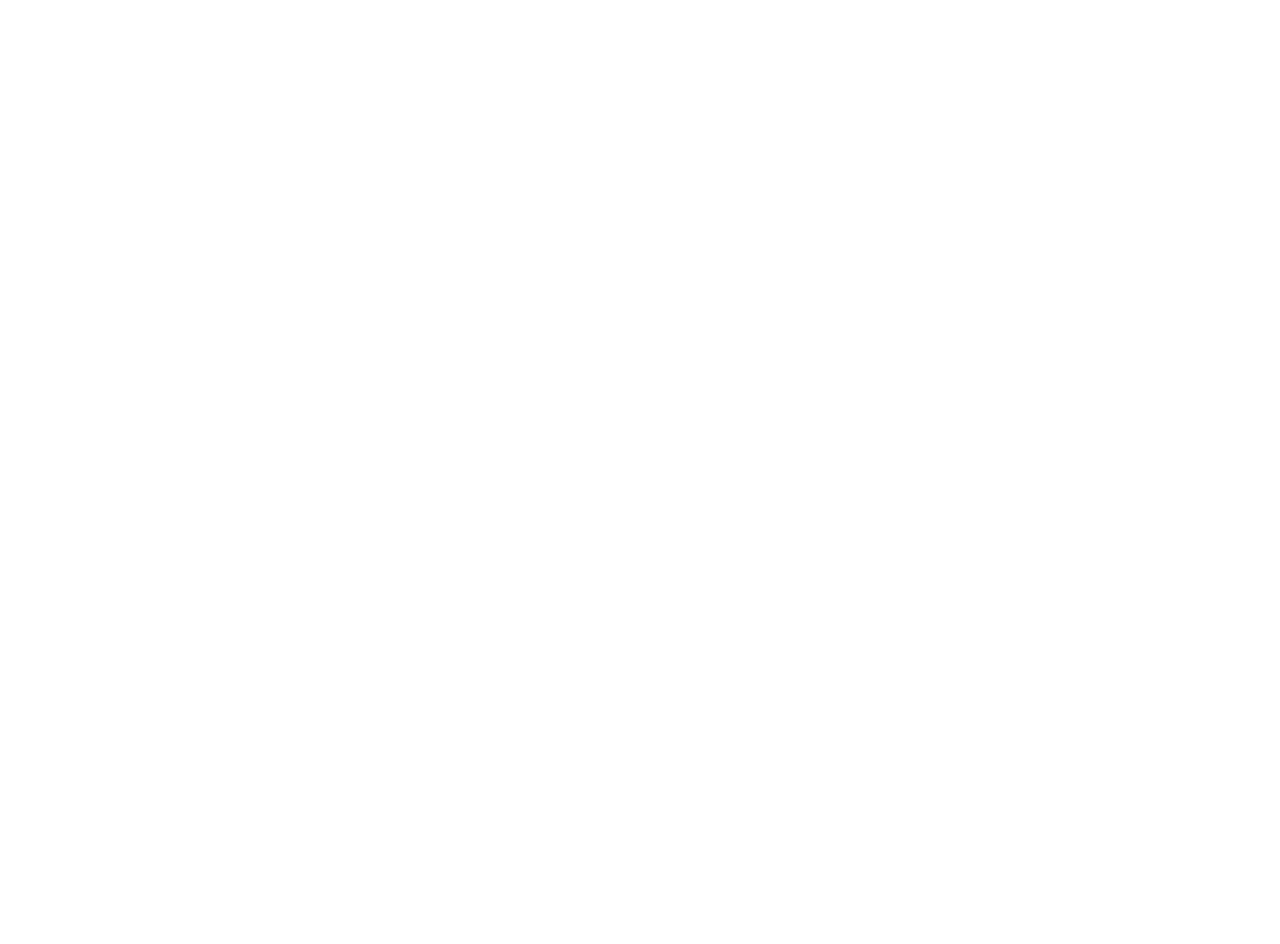
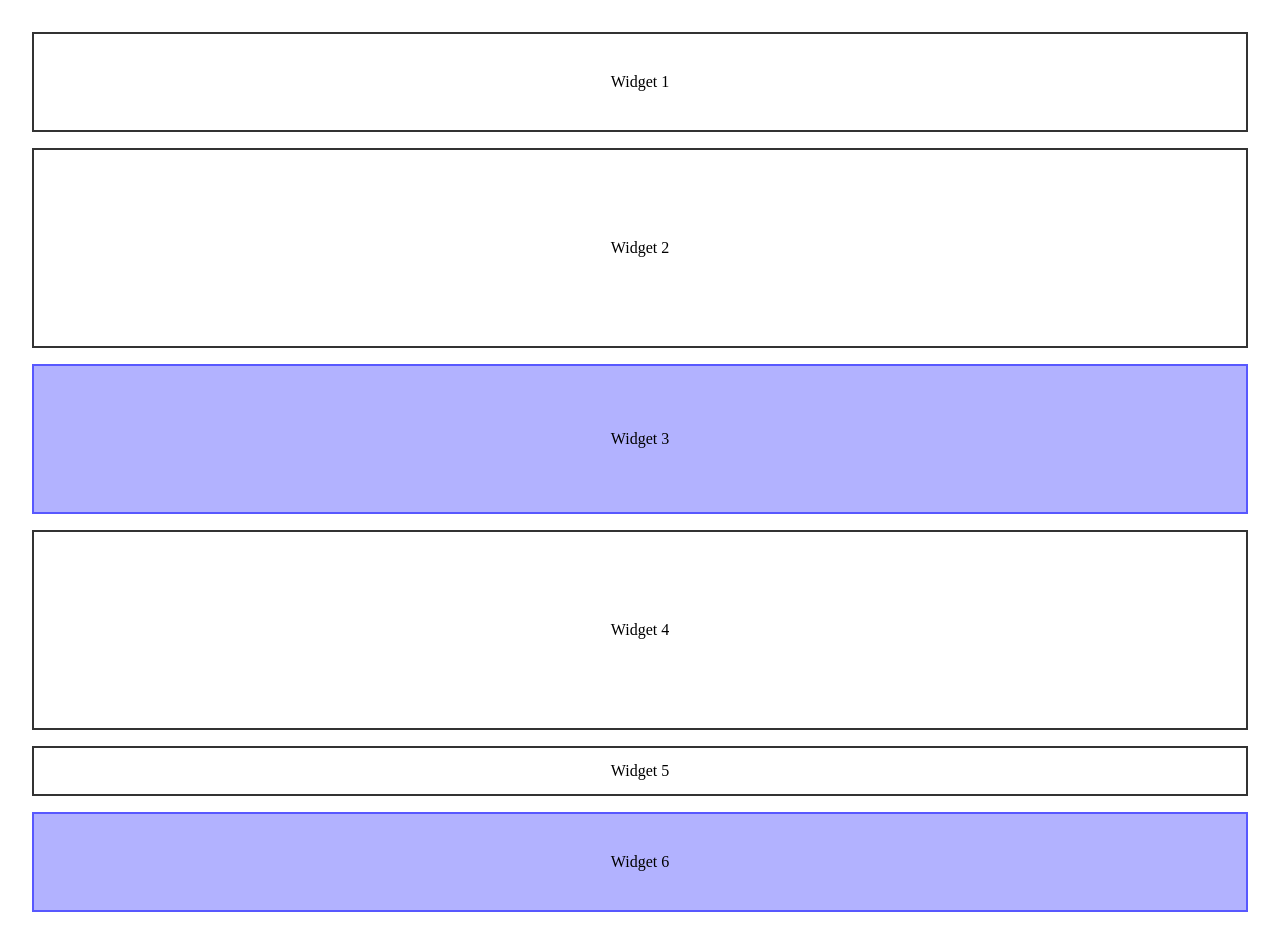
Before and after one commit to surajphedin-job-interviews/darsetech, a React (Vite) app: page / in a window 1280 px wide. Before the commit the page ends 800 px from the top, so only its background shows below. Built offline with nearby package versions, Linux system fonts and the light colour scheme.

Commit message:
feat: make components

```diff
--- a/src/App.tsx
+++ b/src/App.tsx
@@ -1,5 +1,11 @@
+import Gallery from "./components/Gallery/Gallery";
+
 function App() {
-  return <div></div>;
+  return (
+    <>
+      <Gallery></Gallery>
+    </>
+  );
 }
 
 export default App;
--- /dev/null
+++ b/src/components/Card/Card.tsx
@@ -0,0 +1,23 @@
+import "./card.css";
+
+const Card = (props: CardProps) => {
+  const { height, text, isSpecial = false } = props;
+  return (
+    <div
+      style={{
+        height: height,
+      }}
+      className={`card ${isSpecial ? "bg" : ""}`}
+    >
+      {text}
+    </div>
+  );
+};
+
+export default Card;
+
+interface CardProps {
+  height: string;
+  text: string;
+  isSpecial?: boolean;
+}
--- /dev/null
+++ b/src/components/Card/card.css
@@ -0,0 +1,11 @@
+.card {
+  display: flex;
+  align-items: center;
+  justify-content: center;
+  border: 2px solid #333;
+}
+
+.bg {
+  background-color: rgba(0, 0, 255, 0.3);
+  border-color: rgba(0, 0, 255, 0.5);
+}
--- /dev/null
+++ b/src/components/Gallery/Gallery.tsx
@@ -0,0 +1,20 @@
+import Card from "../Card/Card";
+import "./gallery.css";
+
+const Gallery = () => {
+  return (
+    <div className="root">
+      <Card height="100px" text="Widget 1"></Card>
+      <Card height="200px" text="Widget 2"></Card>
+      <Card height="150px" text="Widget 3" isSpecial></Card>
+
+      <Card height="200px" text="Widget 4"></Card>
+
+      <Card height="50px" text="Widget 5"></Card>
+
+      <Card height="100px" text="Widget 6" isSpecial></Card>
+    </div>
+  );
+};
+
+export default Gallery;
--- /dev/null
+++ b/src/components/Gallery/gallery.css
@@ -0,0 +1,6 @@
+.root {
+  padding: 32px;
+  display: grid;
+  gap: 16px;
+  grid-template-columns: 1fr;
+}
```
